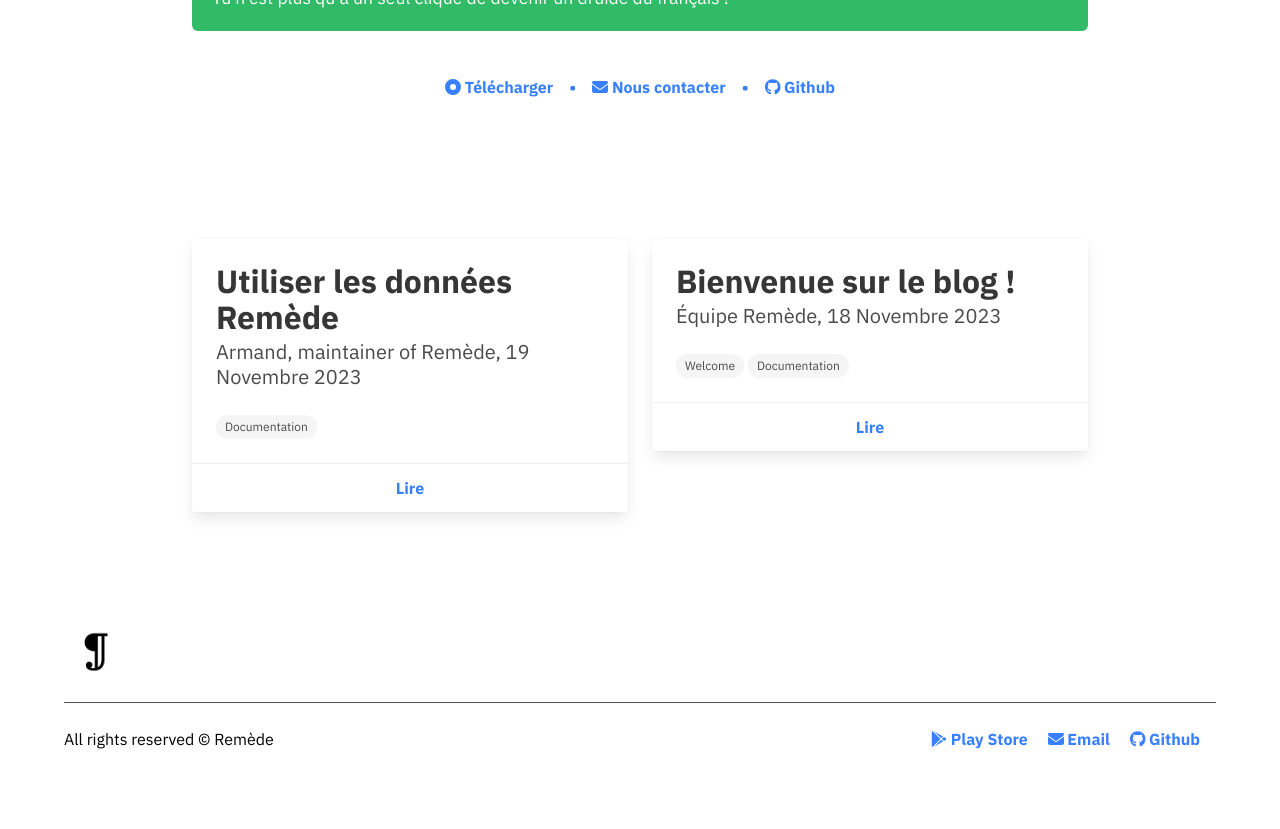
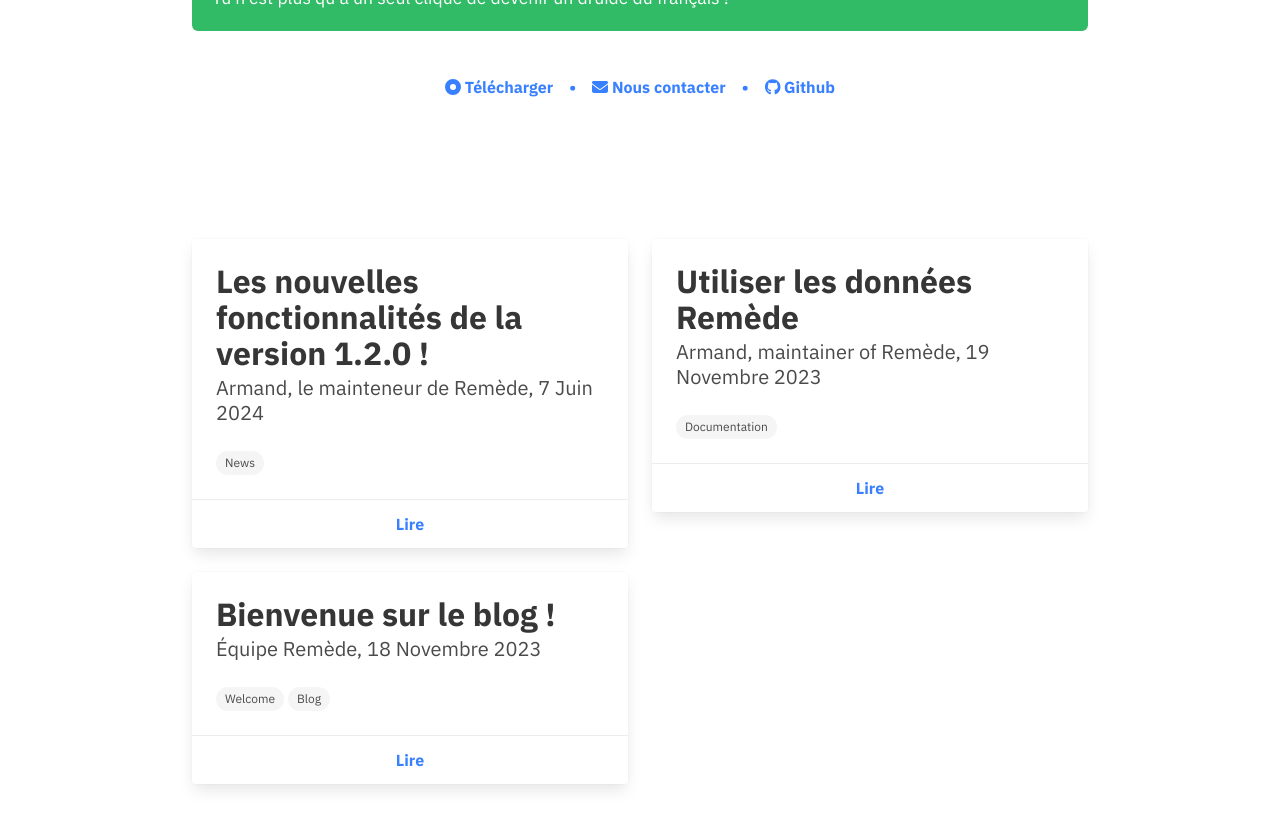
Before and after one commit to camarm-dev/remede, a Jekyll site: the page built from docs/index.html, in a window 1280 px wide and 900 px high, scrolled down 2483 px. Shown: the top 829 px of the window. Built offline with Jekyll 4.4.1, drawn with Linux system fonts in a browser that asks for light colours; before the commit the page ends 3282 px from its top, so only the background shows below that; some of the changed lines change nothing that is shown.

Commit message:
fix: updated blog posts

```diff
--- a/docs/_posts/2023-11-18-Bienvenue-sur-la-documentation.md
+++ b/docs/_posts/2023-11-18-Bienvenue-sur-la-documentation.md
@@ -6,7 +6,7 @@
 author: Équipe Remède
 tags:
   - Welcome
-  - Documentation
+  - Blog
 ---
 
 Découvrez Remède et ses fonctionnalités ici !
--- /dev/null
+++ b/docs/_posts/2024-06-07-Version-1.2.0-news.md
@@ -0,0 +1,55 @@
+---
+layout: post
+title: "Les nouvelles fonctionnalités de la version 1.2.0 !"
+date: 2024-06-07
+readable_date: 7 Juin 2024
+author: Armand, le mainteneur de Remède
+cover: /assets/blog_remede120.png
+tags:
+  - News
+---
+
+La version 1.2.0 de Remède arrive à grands pas en production, alors faisons un tour de ses nouvelles fonctionnalités !
+
+## Refonte de la navigation
+
+La navigation au sein de l'application a complètement été revue. Vous ne le remarquerez sûrement pas, mais une chose est sûre, vous ne rencontrerez plus de bugs de navigation !
+
+## Ajout du dictionnaire de rimes
+
+La fonctionnalité phare de cette version `1.2.0` est le dictionnaire de rimes ! Pensez à mettre à jour votre dictionnaire pour bénéficier de cette fonctionnalité.
+
+Vous pouvez désormais accéder à la page "Rimes" depuis le menu et chercher des rimes !
+
+Affinez vos résultats selon différents critères :
+- Qualité de la rime
+- Nature du mot cherché
+- Nombre de syllabes du mot cherché (en choisissant d'inclure les mots pouvant être précédés d'une élide ou non)
+- Uniquement les rimes féminines
+
+C'est une nouvelle brique qui se pose dans le projet Remède, permettant encore d'enrichir cet outil de fonctionnalités simples, mais toujours plus complètes.
+
+## Une intégration au plus près de votre téléphone
+
+Et oui, Remède est désormais accessible depuis n'importe quel endroit de votre téléphone, avec une simple sélection de texte !
+
+Accéder à la définition d'un mot saugrenu de la page Wikipédia que vous lisez ou corriger le mail que vous êtes en train de rédiger n'a jamais été aussi simple...
+
+<figure>
+<img src="/assets/text-selection.jpeg" alt="Sélection du texte">
+<figcaption>Capture d'écran d'un texte sélectionné prêt à être ouvert dans Remède.</figcaption>
+</figure>
+
+## Une documentation complètement revisitée
+
+La création de la documentation à [docs.remede.camarm.fr](https://docs.remede.camarm.fr) s'inscrit dans notre volonté de faire de Remède un projet encore plus complet chaque jour.
+Cette documentation écrite en anglais permettra d'inclure un maximum de personne de la communauté Remède.
+
+## Le mot de la fin
+
+Merci d'avoir lu cet article et j'espère vous revoir bientôt sur Remède.
+
+En attendant, continuez de parler français grâce à Remède !
+
+<br>
+Armand, le créateur et mainteneur de Remède.
```
Also changed, not shown: docs/assets/blog_remede120.png (added).
